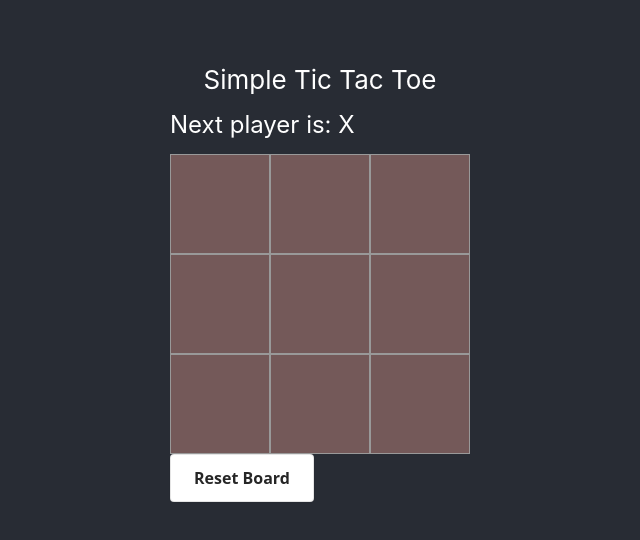
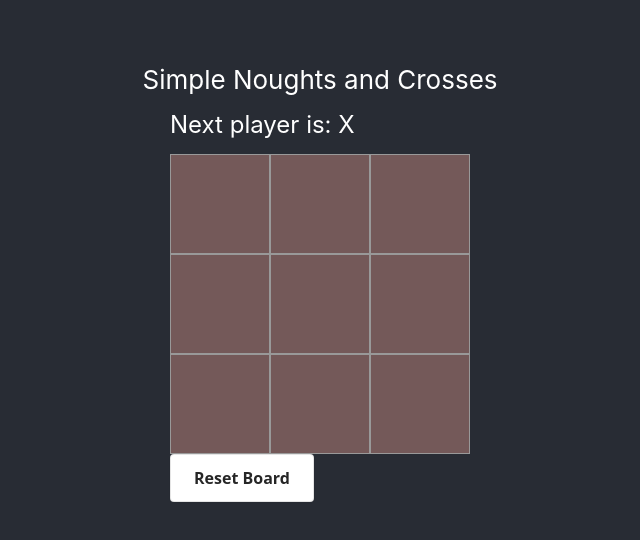
Before and after one commit to iihadi/naughts-and-crosses, a React (Create React App) app: page / in a window 1280 px wide. Shown: the top 540 px of the page, without its empty margins (320-960 px from the left). Built offline with nearby package versions, Linux system fonts and the light colour scheme.

Commit message:
name change ;)

```diff
--- a/src/App.js
+++ b/src/App.js
@@ -84,7 +84,7 @@ const Board = () =>{
 function App() {
   return (
     <div className="game">
-      Simple Tic Tac Toe
+      Simple Noughts and Crosses
       <Board/>
     </div>
   );
```
